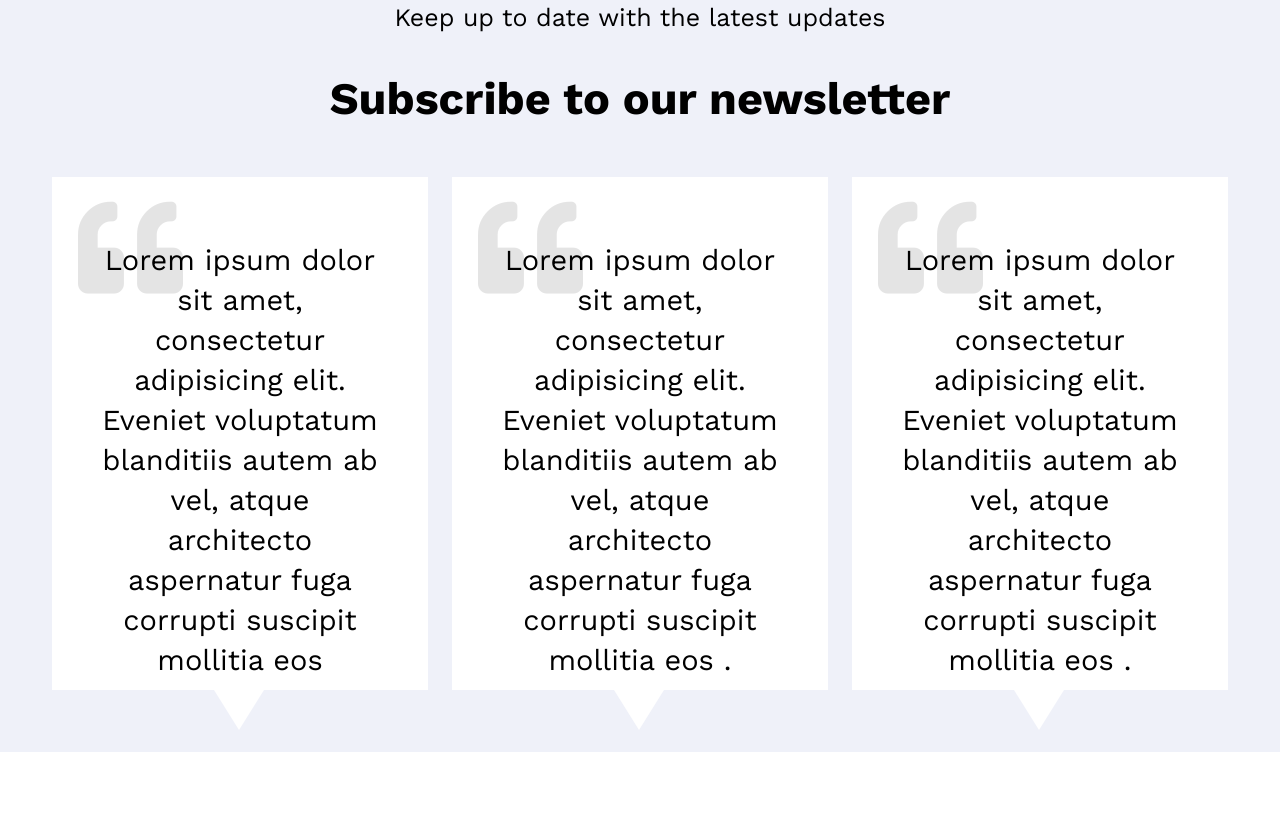
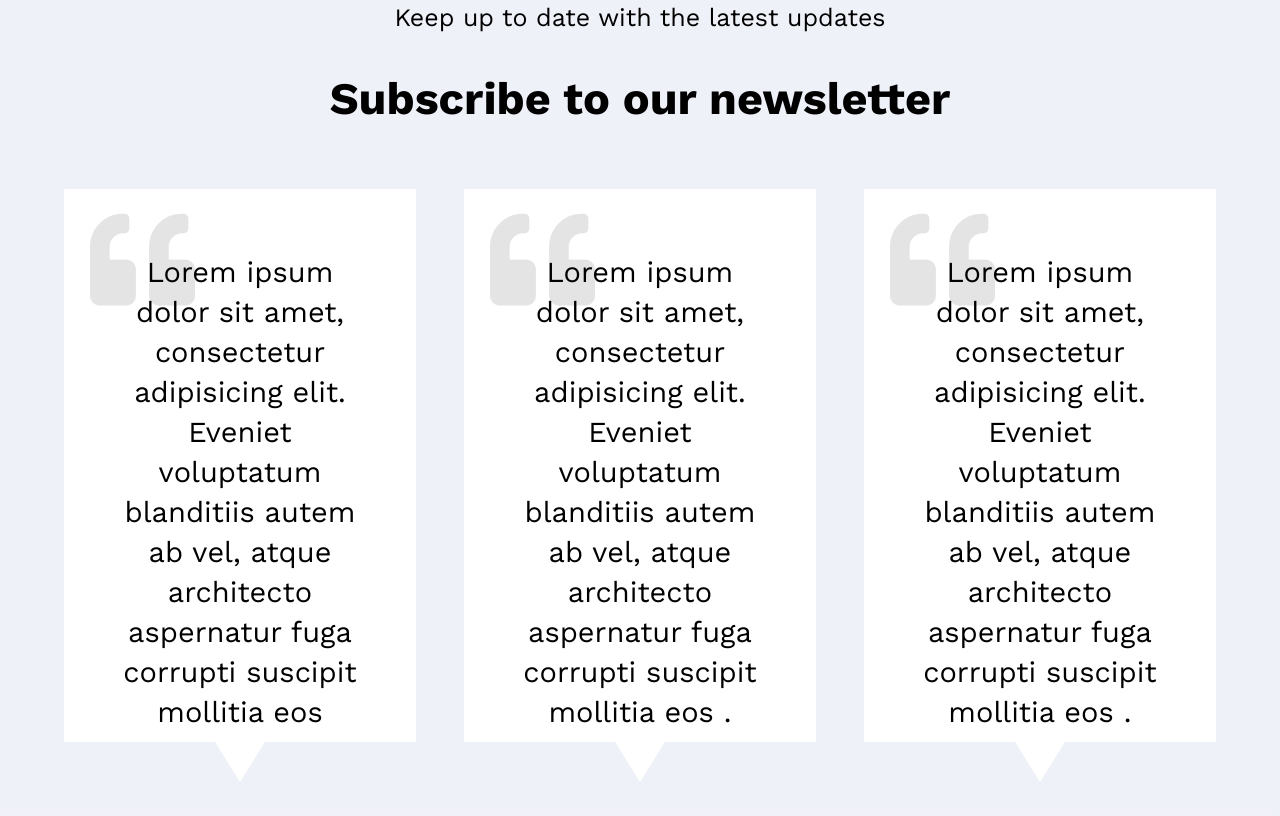
Before and after one commit to freelancernoor/pr-1, a plain HTML site: page index.html in a window 1280 px wide. Shown: the part 4781-5597 px from the top of the page. Before the commit the page ends 5533 px from the top, so only its background shows below. Drawn offline with nearby package versions, Linux system fonts and the light colour scheme.

Commit message:
test monial margin

```diff
--- a/style.css
+++ b/style.css
@@ -381,9 +381,9 @@ input[type="email"]:focus-visible {
     padding-bottom: 50px;
 }
 .testmonial_item{
-    width: 31.33%;
+    width: 29.33%;
     background: #fff;
-    margin: 1%;
+    margin: 2%;
     position: relative;
 }
 .testmonial_item span {
```
